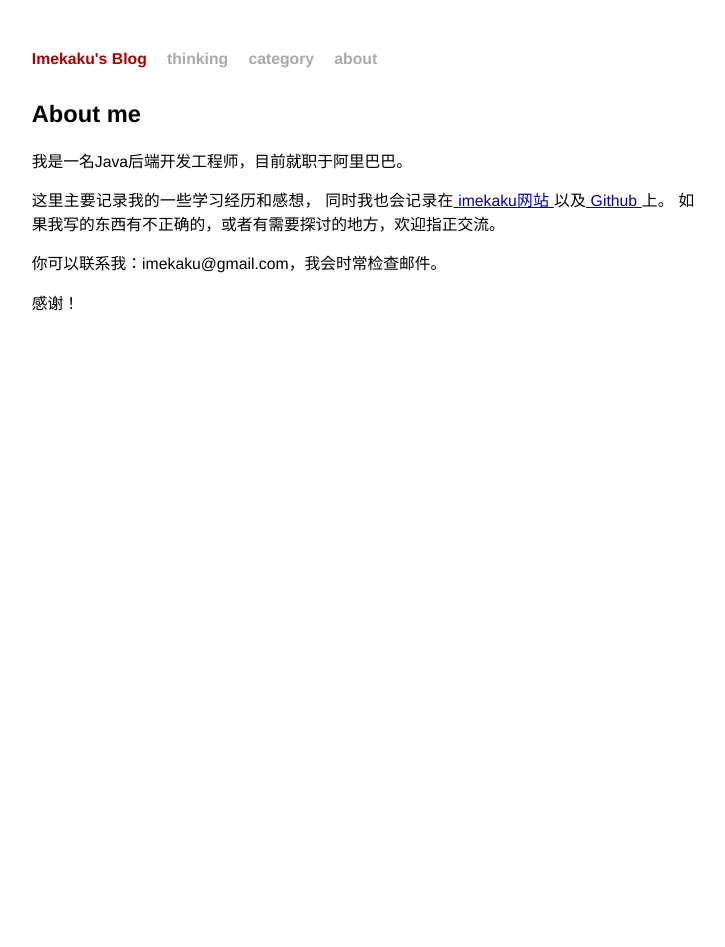
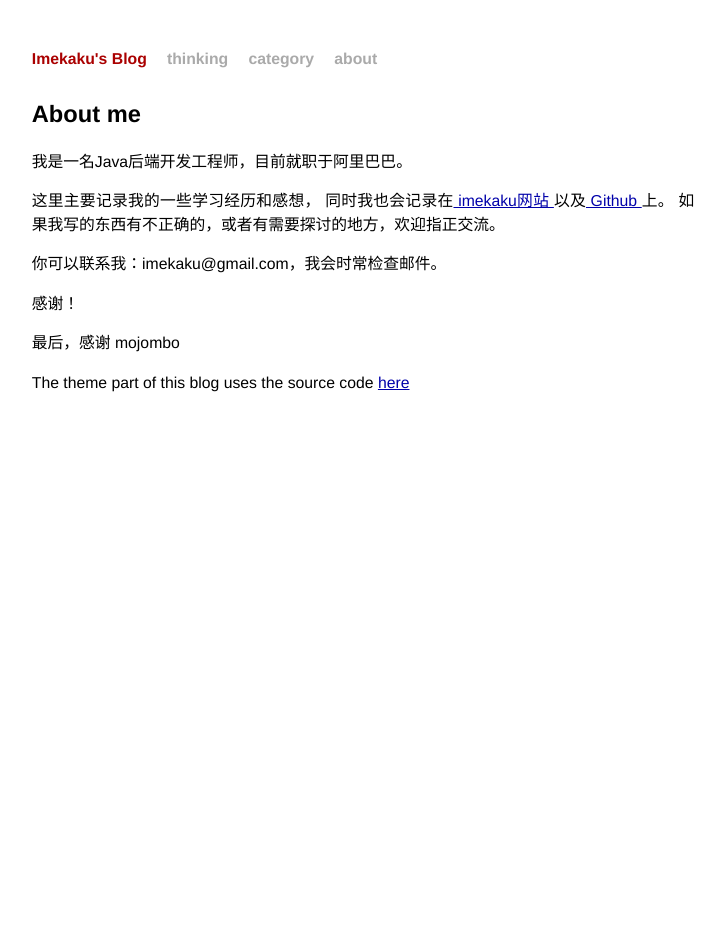
Before and after one commit to imekaku/imekaku.github.io, a Jekyll site: the page built from about/index.html, in a window 1280 px wide. Shown: the whole page, without its empty margins (277-1002 px from the left). Built offline with Jekyll 4.4.1, drawn with Linux system fonts in a browser that asks for light colours.

Commit message:
update about

```diff
--- a/about/index.html
+++ b/about/index.html
@@ -7,7 +7,6 @@ title: About
   <h1>About me</h1>
 
   <p>我是一名Java后端开发工程师，目前就职于阿里巴巴。</p>
-
 
   <p>这里主要记录我的一些学习经历和感想，
   同时我也会记录在<a class="extra" href="http://www.imekaku.com"> imekaku网站 </a>
@@ -19,4 +18,7 @@ title: About
 
   <p>感谢！</p>
 
+  <p>最后，感谢 mojombo</p>
+
+  <p>The theme part of this blog uses the source code <a class="extra" href="https://github.com/mojombo/mojombo.github.io"> here </a></p>
 </div>
```
Also changed, not shown: _thinking_collection/2020-03-23-Monday.md (added, +5 -0 lines).
